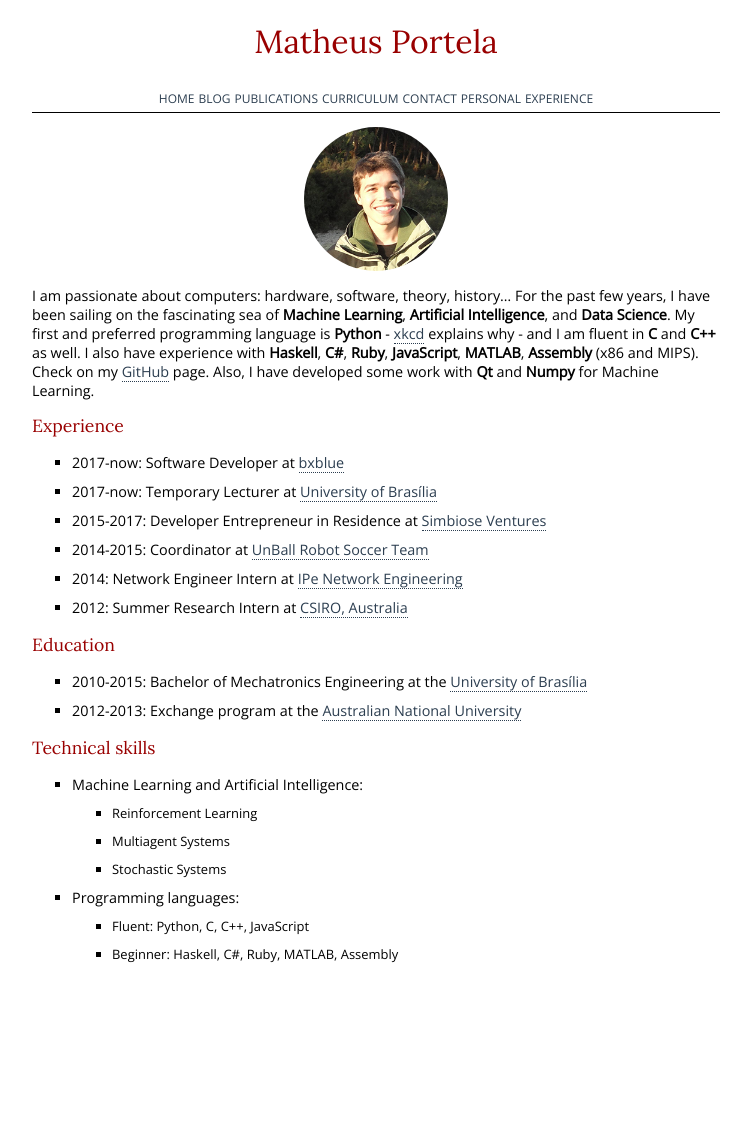
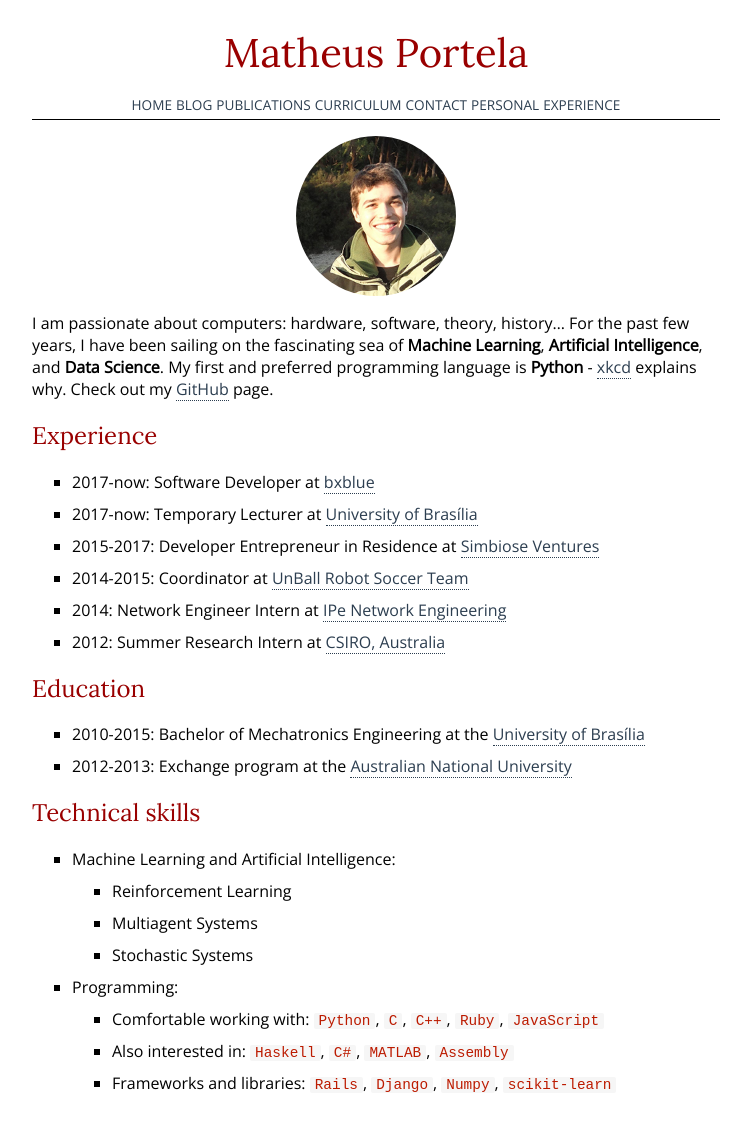
Before and after one commit to matheusportela/matheusportela.github.io, a Jekyll site: the page built from index.md, in a window 1280 px wide. Shown: the whole page, without its empty margins (264-1011 px from the left). Built offline with Jekyll 4.4.1, drawn with Linux system fonts in a browser that asks for light colours; some web fonts are replaced; before the commit the page ends 1013 px from its top, so only the background shows below that.

Commit message:
Fix font styles and size

```diff
--- a/_includes/head.html
+++ b/_includes/head.html
@@ -15,7 +15,7 @@
 
   <!-- CSS -->
   <link rel="stylesheet" href="{{ site.baseurl }}assets/css/main.css">
-  <link href="https://fonts.googleapis.com/css?family=Lora|Open+Sans" rel="stylesheet">
+  <link href="https://fonts.googleapis.com/css?family=Lora|Open+Sans|Droid+Sans+Mono" rel="stylesheet">
 
   <!-- Icons -->
   <link rel="shortcut icon" href="/assets/favicon/favicon.ico">
--- a/assets/css/main.css
+++ b/assets/css/main.css
@@ -16,31 +16,40 @@ h1, h2, h3, h4, h5, h6 {
 }
 
 h1 {
+    font-size: 1.8em;
+}
+
+h2 {
+    font-size: 1.50em;
+}
+
+h3 {
+    font-size: 1.20em;
+}
+
+h4 {
     font-size: 1.15em;
 }
 
-h2 {
+h5 {
     font-size: 1.1em;
 }
 
-h3 {
+h6 {
     font-size: 1.05em;
 }
 
-h4 {
+p, li {
     font-size: 1em;
 }
 
-h5 {
-    font-size: 0.95em;
-}
-
-h6 {
+code {
+    font-family: 'Droid Sans Mono', monospace;
     font-size: 0.9em;
-}
-
-p, li {
-    font-size: 0.9em;
+    color: #BC1B00;
+    background-color: #f6f6f6;
+    border-radius: 2px;
+    padding: 0 5px;
 }
 
 a {
@@ -80,7 +89,7 @@ li {
 
 .navbar-item {
     font-family: 'Open Sans', sans-serif;
-    font-size: 0.75em;
+    font-size: 0.85em;
     text-decoration: none;
     text-transform: uppercase;
     border-bottom-style: none;
@@ -97,14 +106,15 @@ li {
 .site-title, .page-title, .post .post-title {
     font-family: 'Lora', serif;
     text-align: center;
+    margin-bottom: 0.3em;
 }
 
 .site-title {
-    font-size: 2em;
+    font-size: 2.5em;
 }
 
 .page-title, .post .post-title {
-    font-size: 1.5em;
+    font-size: 1.9em;
 }
 
 .post-date {
--- a/index.md
+++ b/index.md
@@ -4,7 +4,7 @@ layout: page
 
 ![](/assets/images/me.jpg){:class="avatar"}
 
-I am passionate about computers: hardware, software, theory, history... For the past few years, I have been sailing on the fascinating sea of **Machine Learning**, **Artificial Intelligence**, and **Data Science**. My first and preferred programming language is **Python** - [xkcd](http://xkcd.com/353) explains why - and I am fluent in **C** and **C++** as well. I also have experience with **Haskell**, **C#**, **Ruby**, **JavaScript**, **MATLAB**, **Assembly** (x86 and MIPS). Check on my [GitHub](http://github.com/matheusportela/) page. Also, I have developed some work with **Qt** and **Numpy** for Machine Learning.
+I am passionate about computers: hardware, software, theory, history... For the past few years, I have been sailing on the fascinating sea of **Machine Learning**, **Artificial Intelligence**, and **Data Science**. My first and preferred programming language is **Python** - [xkcd](http://xkcd.com/353) explains why. Check out my [GitHub](http://github.com/matheusportela/) page.
 
 ## Experience
 - 2017-now: Software Developer at [bxblue](https://bxblue.com.br/)
@@ -23,6 +23,7 @@ I am passionate about computers: hardware, software, theory, history... For the
     - Reinforcement Learning
     - Multiagent Systems
     - Stochastic Systems
-- Programming languages:
-    - Fluent: Python, C, C++, JavaScript
-    - Beginner: Haskell, C#, Ruby, MATLAB, Assembly
+- Programming:
+    - Comfortable working with: `Python`, `C`, `C++`, `Ruby`, `JavaScript`
+    - Also interested in: `Haskell`, `C#`, `MATLAB`, `Assembly`
+    - Frameworks and libraries: `Rails`, `Django`, `Numpy`, `scikit-learn`
```
